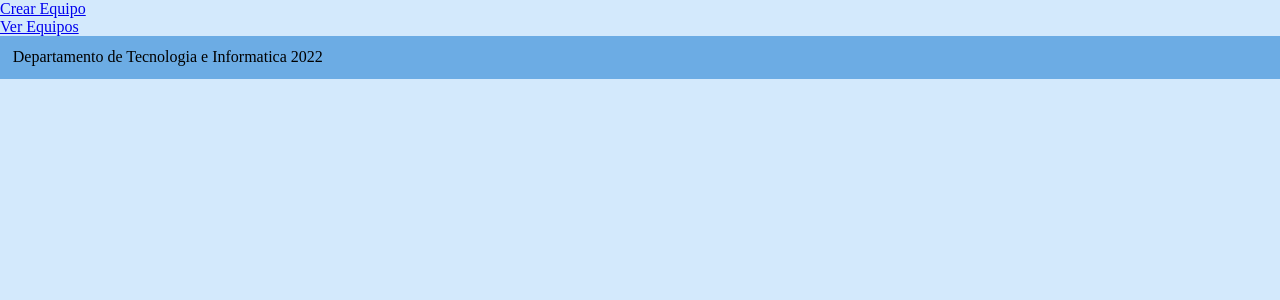
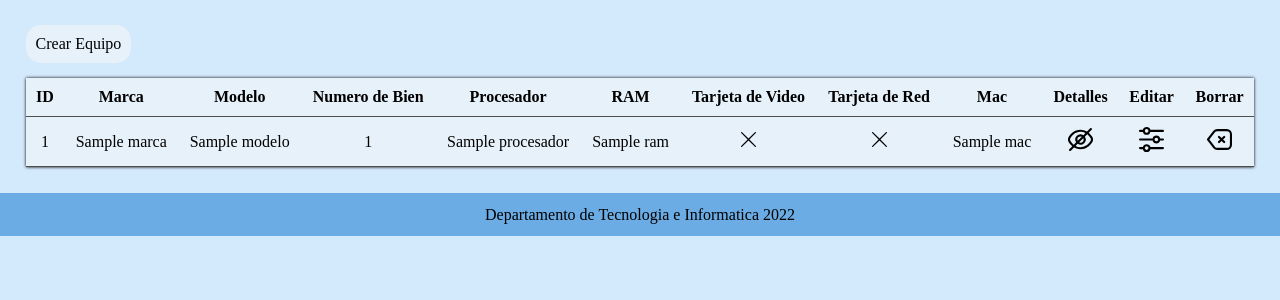
Before and after one commit to leonely1990/Proyecto02, a Django app: template proyecto02/templates/equipos.html in a window 1280 px wide. Shown: the part 111-411 px from the top of the page. Run offline with Django 4.2, Linux system fonts and the light colour scheme; the template is opened without the code that fills it: most values are stand-ins (such as "Sample title", 1, 10 or a date in 2020).

Commit message:
Creacion de modelo para equipos y plantilla para mostrar los equipos guardados

```diff
--- a/proyecto02/equipos/models.py
+++ b/proyecto02/equipos/models.py
@@ -58,5 +58,6 @@ class Equipo(models.Model):
 
     detalles = models.CharField(
         verbose_name="Detalles",
-        max_length=255
+        max_length=255,
+        null=True
     )
--- a/proyecto02/static/css/all.css
+++ b/proyecto02/static/css/all.css
@@ -34,6 +34,7 @@ footer{
     grid-area: 4/1/5/12;
     padding: 1%;
     background-color: #6cace4;
+    text-align: center;
 }
 
 /* Cabecera */
--- /dev/null
+++ b/proyecto02/static/css/equipos.css
@@ -0,0 +1,45 @@
+.main-content{
+    padding: 2%;
+}
+
+.content-agregar{
+    grid-area: 1/1/2/3;
+    display: flex;
+}
+
+.agregar{
+    color: #000000;
+    text-decoration: none;
+    padding: 10px;
+    background-color: #e7f1fa;
+    border-radius: 15px;
+    margin-bottom: 15px;
+}
+
+table{
+    border-collapse: collapse;
+    grid-area: 2/1/3/12;
+    background-color: #e7f1fa;
+    box-shadow: 0 0 3px #000000;
+}
+
+th{
+    padding: 10px;
+}
+
+td{
+    display: flexbox;
+    padding: 10px;
+    text-align: center;
+    border-top: 1px solid #4e4e4e;
+    border-bottom: 1px solid #4e4e4e;
+}
+
+tr:hover{
+    background-color: #d4d4d4;
+}
+
+.imagen{
+    width: 15px;
+    height: 15px;
+}
--- a/proyecto02/templates/equipos.html
+++ b/proyecto02/templates/equipos.html
@@ -1,14 +1,77 @@
 {% extends 'template01.html' %}
+{% load static %}
+{% block css %}<link rel="stylesheet" href="{% static 'css/equipos.css' %}">{% endblock css %}
 
 {% block title %}Equipos{% endblock title %}
 
 {% block main-content %}
 
-    <aside>
-        <ul class="menu-secundario">
-            <li><a href="#">Crear Equipo</a></li>
-            <li><a href="#">Ver Equipos</a></li>
-        </ul>
-    </aside>
+    <div class="content-agregar">
+        <a href="" class="agregar">Crear Equipo</a>
+    </div>
+
+    <table>
+        <thead>
+            <tr>
+                <th>ID</th>
+                <th>Marca</th>
+                <th>Modelo</th>
+                <th>Numero de Bien</th>
+                <th>Procesador</th>
+                <th>RAM</th>
+                <th>Tarjeta de Video</th>
+                <th>Tarjeta de Red</th>
+                <th>Mac</th>
+                <th>Detalles</th>
+                <th>Editar</th>
+                <th>Borrar</th>
+            </tr>
+        </thead>
+
+        <tbody>
+            {% for dato in equipos %}
+                <tr>
+                    <td>{{ dato.id }}</td>
+                    <td>{{ dato.marca }}</td>
+                    <td>{{ dato.modelo }}</td>
+                    <td>{{ dato.n_bien_nacional }}</td>
+                    <td>{{ dato.procesador }}</td>
+                    <td>{{ dato.ram }}</td>
+                    <td>
+                        {% if dato.t_video %}
+                            <img src="{% static 'img/check.svg' %}" alt="tiene" class="imagen">
+                        {% else %}
+                            <img src="{% static 'img/x.svg' %}" alt="no tiene" class="imagen">
+                        {% endif %}
+                    </td>
+                    <td>
+                        {% if dato.t_red %}
+                            <img src="{% static 'img/check.svg' %}" alt="tiene" class="imagen">
+                        {% else %}
+                            <img src="{% static 'img/x.svg' %}" alt="no tiene" class="imagen">
+                        {% endif %}
+                    </td>
+                    <td>{{ dato.mac }}</td>
+                    <td>
+                        {% if dato.detalles %}
+                            <img src="{% static 'img/ver.svg' %}" alt="" width="25px" height="25px">
+                        {% else %}
+                            <img src="{% static 'img/nover.svg' %}" alt="" width="25px" height="25px">
+                        {% endif %}
+                    </td>
+                    <td>
+                        <a href="">
+                            <img src="{% static 'img/editar.svg' %}" alt="editar" width="25px" height="25px">
+                        </a>
+                    </td>
+                    <td>
+                        <a href="">
+                            <img src="{% static 'img/borrar.svg' %}" alt="editar" width="25px" height="25px">
+                        </a>
+                    </td>
+                </tr>
+            {% endfor %}
+        </tbody>
+    </table>
 
 {% endblock main-content %}
--- a/proyecto02/templates/template01.html
+++ b/proyecto02/templates/template01.html
@@ -1,11 +1,12 @@
 <!DOCTYPE html>
 {% load static %}
-<html lang="en">
+<html lang="es">
 <head>
     <meta charset="UTF-8">
     <meta http-equiv="X-UA-Compatible" content="IE=edge">
     <meta name="viewport" content="width=device-width, initial-scale=1.0">
     <link rel="stylesheet" href="{% static 'css/all.css' %}">
+    {% block css %}{% endblock css %}
     <title>{% block title %}Document{% endblock title %}</title>
 </head>
 <body>
```
Also changed, not shown: proyecto02/equipos/views.py (+8 -1 lines), proyecto02/equipos/migrations/0003_alter_equipo_detalles.py (added), proyecto02/static/img/borrar.svg (added), proyecto02/static/img/check.svg (added), proyecto02/static/img/editar.svg (added), proyecto02/static/img/mas.svg (added), proyecto02/static/img/nover.svg (added), proyecto02/static/img/ver.svg (added), proyecto02/static/img/x.svg (added).
